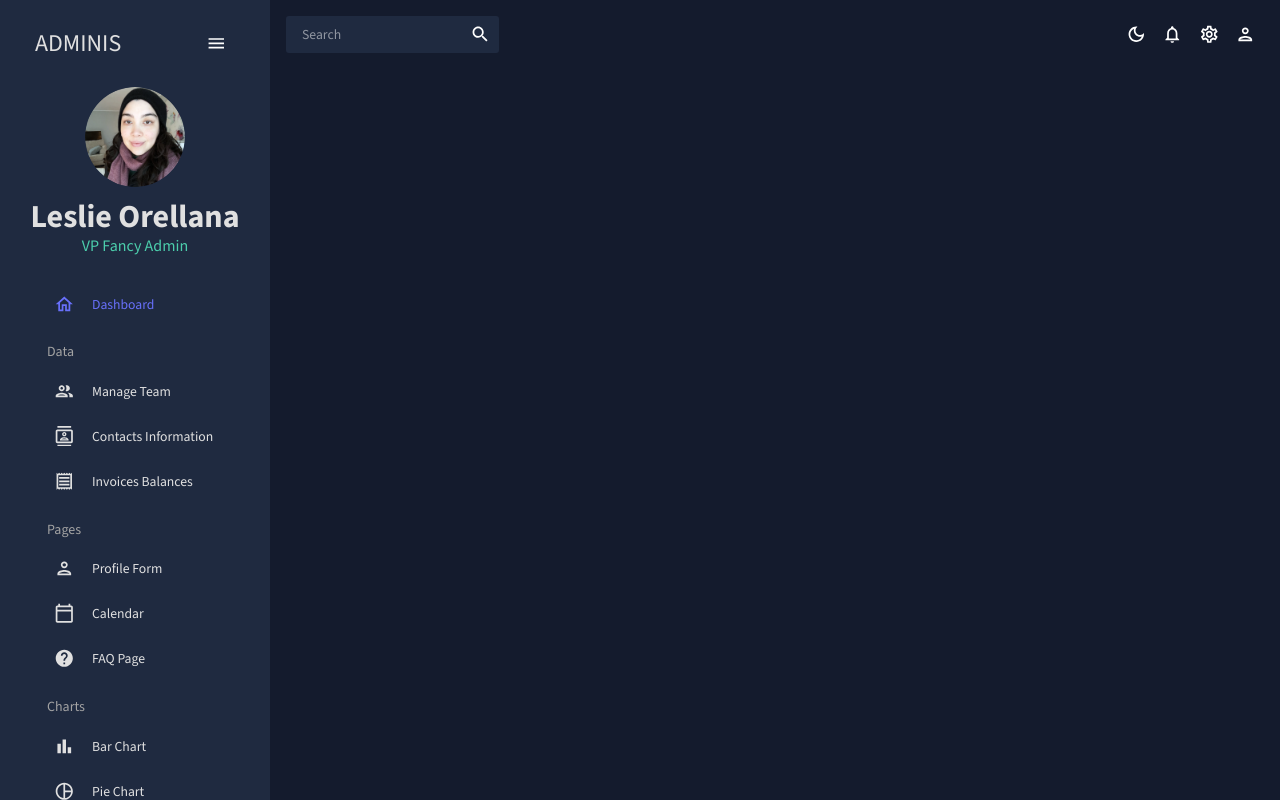
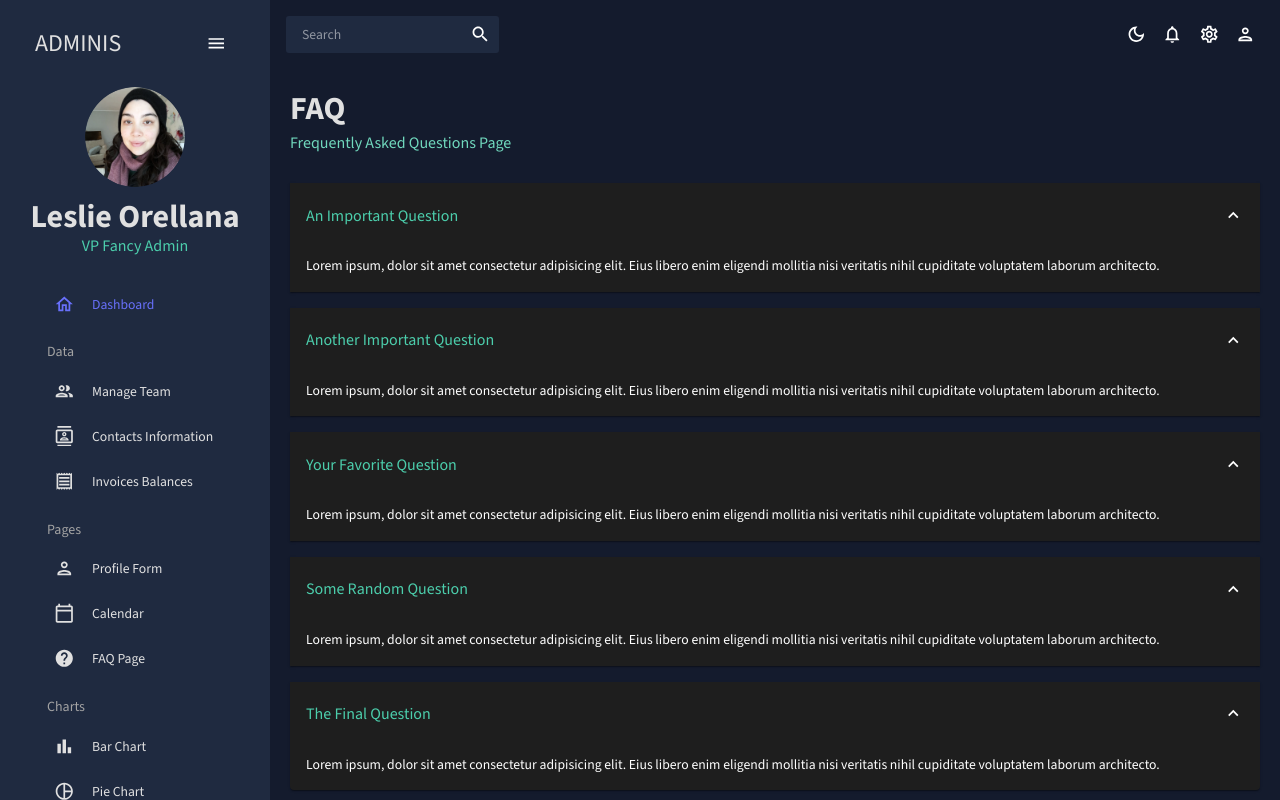
Before and after one commit to lesore0789/react-admin, a React (Create React App) app: page /faq in a window 1280 px wide. Built offline with nearby package versions, Linux system fonts and the light colour scheme.

Commit message:
faq component complete with accordion

```diff
--- a/src/App.js
+++ b/src/App.js
@@ -12,7 +12,7 @@
 // import Bar from "./scenes/bar";
 // import Line from "./scenes/line";
 // import Pie from "./scenes/pie";
-// import FAQ from "./scenes/faq";
+import FAQ from "./scenes/faq";
 // import Geography from "./scenes/geography";
 
 function App() {
@@ -35,7 +35,7 @@
               {/* <Route path="/bar" element={<Bar />} /> */}
               {/* <Route path="/pie" element={<Pie />} /> */}
               {/* <Route path="/line" element={<Line />} /> */}
-              {/* <Route path="/faq" element={<FAQ />} /> */}
+              <Route path="/faq" element={<FAQ />} />
               {/* <Route path="/geography" element={<Geography />} /> */}
               <Route path="/calendar" element={<Calendar />} />
             </Routes>
--- /dev/null
+++ b/src/scenes/faq/index.jsx
@@ -0,0 +1,81 @@
+import { Box,useTheme, Typography } from "@mui/material";
+import Header from "../../components/Header";
+import Accordion from "@mui/material/Accordion";
+import AccordionSummary from "@mui/material/AccordionSummary";
+import AccordionDetails from "@mui/material/AccordionDetails";
+import ExpandMoreIcon from "@mui/icons-material/ExpandMore";
+import { tokens } from "../../theme";
+
+const FAQ = () => {
+  const theme = useTheme();
+  const colors = tokens(theme.palette.mode);
+
+  return (
+    <Box m="20px">
+      <Header title="FAQ" subtitle="Frequently Asked Questions Page" />
+
+      <Accordion defaultExpanded>
+        <AccordionSummary expandIcon={<ExpandMoreIcon/>}>
+          <Typography color={colors.greenAccent[500]} variant="h5">
+            An Important Question
+          </Typography>
+        </AccordionSummary>
+        <AccordionDetails>
+          <Typography>
+            Lorem ipsum, dolor sit amet consectetur adipisicing elit. Eius libero enim eligendi mollitia nisi veritatis nihil cupiditate voluptatem laborum architecto.
+          </Typography>
+        </AccordionDetails>
+      </Accordion>
+      <Accordion defaultExpanded>
+        <AccordionSummary expandIcon={<ExpandMoreIcon/>}>
+          <Typography color={colors.greenAccent[500]} variant="h5">
+            Another Important Question
+          </Typography>
+        </AccordionSummary>
+        <AccordionDetails>
+          <Typography>
+            Lorem ipsum, dolor sit amet consectetur adipisicing elit. Eius libero enim eligendi mollitia nisi veritatis nihil cupiditate voluptatem laborum architecto.
+          </Typography>
+        </AccordionDetails>
+      </Accordion>
+      <Accordion defaultExpanded>
+        <AccordionSummary expandIcon={<ExpandMoreIcon/>}>
+          <Typography color={colors.greenAccent[500]} variant="h5">
+            Your Favorite Question
+          </Typography>
+        </AccordionSummary>
+        <AccordionDetails>
+          <Typography>
+            Lorem ipsum, dolor sit amet consectetur adipisicing elit. Eius libero enim eligendi mollitia nisi veritatis nihil cupiditate voluptatem laborum architecto.
+          </Typography>
+        </AccordionDetails>
+      </Accordion>
+      <Accordion defaultExpanded>
+        <AccordionSummary expandIcon={<ExpandMoreIcon/>}>
+          <Typography color={colors.greenAccent[500]} variant="h5">
+            Some Random Question
+          </Typography>
+        </AccordionSummary>
+        <AccordionDetails>
+          <Typography>
+            Lorem ipsum, dolor sit amet consectetur adipisicing elit. Eius libero enim eligendi mollitia nisi veritatis nihil cupiditate voluptatem laborum architecto.
+          </Typography>
+        </AccordionDetails>
+      </Accordion>
+      <Accordion defaultExpanded>
+        <AccordionSummary expandIcon={<ExpandMoreIcon/>}>
+          <Typography color={colors.greenAccent[500]} variant="h5">
+            The Final Question
+          </Typography>
+        </AccordionSummary>
+        <AccordionDetails>
+          <Typography>
+            Lorem ipsum, dolor sit amet consectetur adipisicing elit. Eius libero enim eligendi mollitia nisi veritatis nihil cupiditate voluptatem laborum architecto.
+          </Typography>
+        </AccordionDetails>
+      </Accordion>
+    </Box>
+  )
+}
+
+export default FAQ
```
